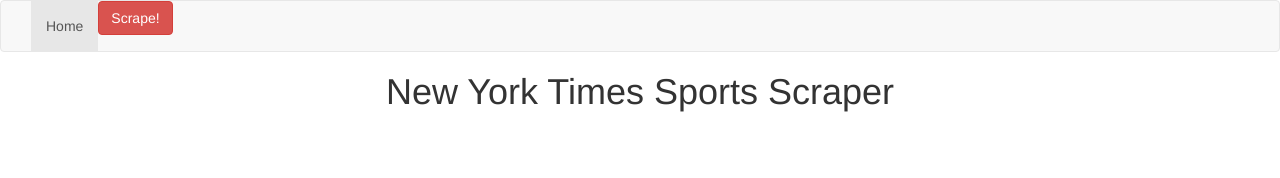
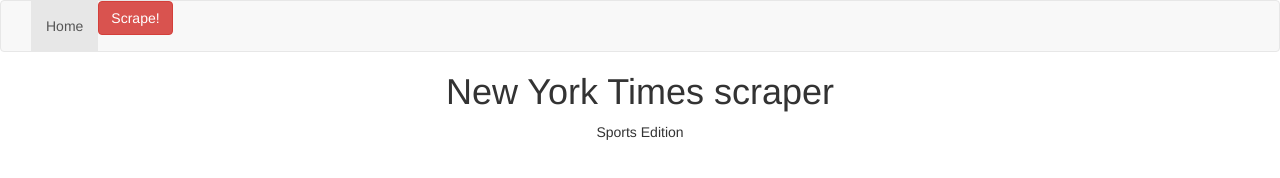
Before and after one commit to tomroman/scrape-assignment, a website: page public/index.html in a window 1280 px wide. Drawn offline with nearby package versions, Linux system fonts and the light colour scheme; no server answers.

Commit message:
added <p> tag in the index.html file

```diff
--- a/public/index.html
+++ b/public/index.html
@@ -34,8 +34,8 @@
     </nav>
 
     <div class="caption text-center">
-        <h1 class="display-4">New York Times Sports Scraper</h1>
-        <p></p>
+        <h1 class="display-4">New York Times scraper</h1>
+        <p>Sports Edition</p>
     </div>
 
     <div id="wrapper">
```
